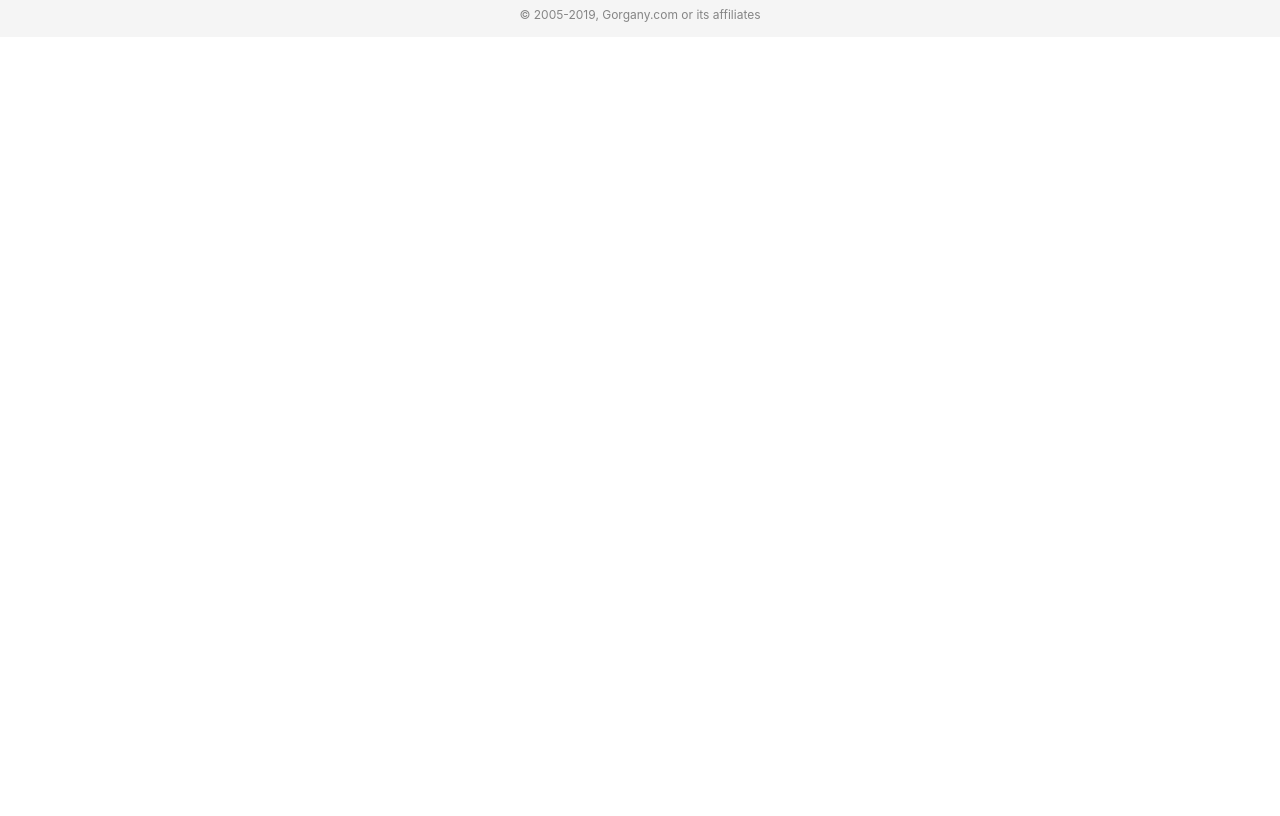
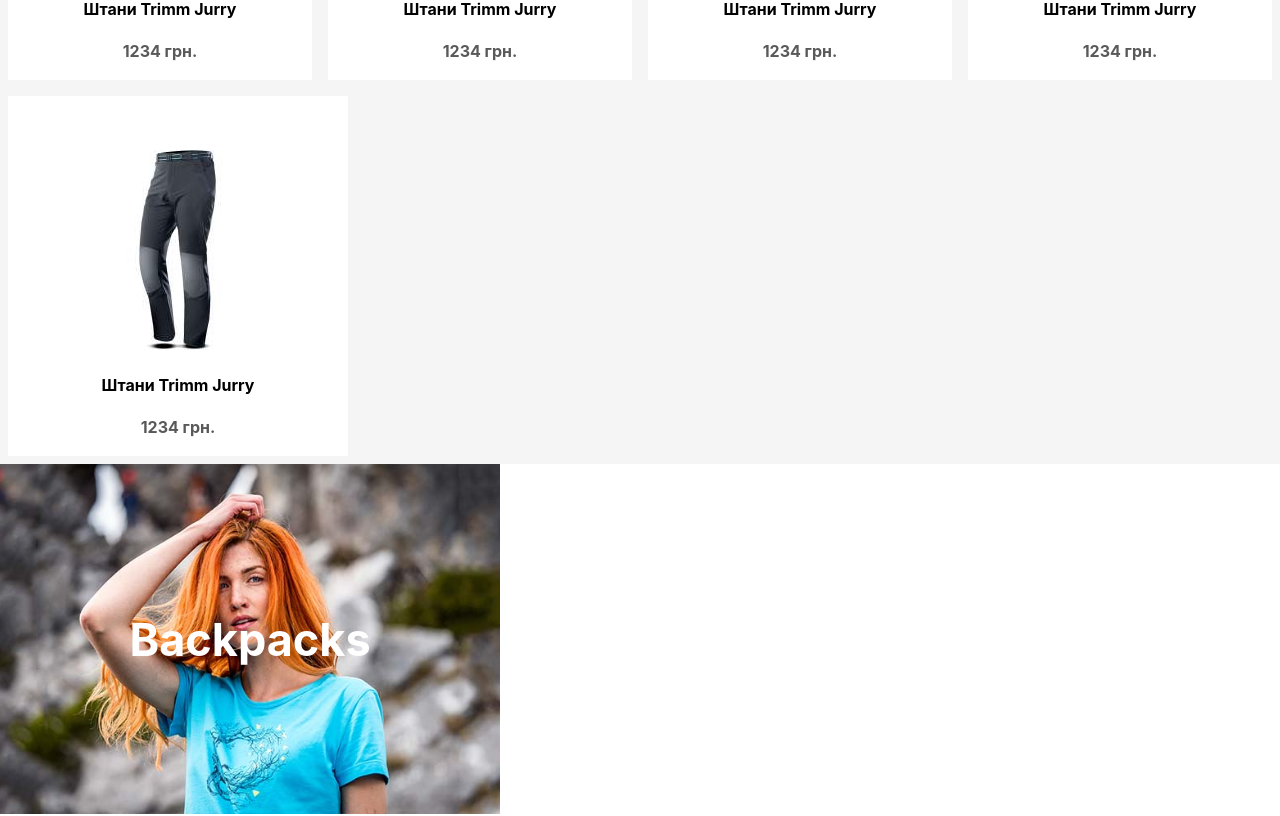
Before and after one commit to e-shop-microservices/catalogue-web, a React (Create React App) app: page / in a window 1280 px wide. Shown: the part 412-1228 px from the top of the page. Before the commit the page ends 800 px from the top, so only its background shows below. Built offline with nearby package versions, Linux system fonts and the light colour scheme.

Commit message:
Add CategoryBanner component

```diff
--- a/src/App.js
+++ b/src/App.js
@@ -1,11 +1,23 @@
 import React from 'react';
 import Footer from './components/Footer'
 import Header from "./components/Header";
+import ProductContainer from "./components/ProductContainer";
+import CategoryBanner from "./components/CategoryBanner";
 
 function App() {
     return (
         <div className="App">
             <Header/>
+            <ProductContainer/>
+
+            <div style={{
+                background: 'lightgray',
+                width: '500px',
+                height: '350px'
+            }}>
+                <CategoryBanner imagePath="/backpacks.jpg" bannerText="Backpacks"/>
+            </div>
+
             <Footer/>
         </div>
     );
--- /dev/null
+++ b/src/components/CategoryBanner.css
@@ -0,0 +1,32 @@
+/**
+TODO: ask Dmytro why container relative changes how text is positioned
+*/
+
+.category-banner-container {
+    height: 100%;
+    width: 100%;
+    position: relative;
+    text-align: center;
+    background: #c82128;
+}
+
+.banner-image {
+    height: 100%;
+    width: 100%;
+    object-fit: cover;
+    transition: opacity 0.2s ease;
+}
+
+.banner-image:hover {
+    opacity: 0.3;
+}
+
+.banner-text {
+    position: absolute;
+    top: 50%;
+    left: 50%;
+    transform: translate(-50%, -50%);
+    color: white;
+    font-size: 45px;
+    font-weight: bold;
+}
--- /dev/null
+++ b/src/components/CategoryBanner.js
@@ -0,0 +1,13 @@
+import React from 'react';
+import './CategoryBanner.css'
+
+const CategoryBanner = ({imagePath, bannerText}) => {
+    return (
+        <div className="category-banner-container">
+            <img className="banner-image" src={imagePath} alt={bannerText}/>
+            <span className="banner-text">{bannerText}</span>
+        </div>
+    );
+};
+
+export default CategoryBanner;
```
Also changed, not shown: public/backpacks.jpg (added).
